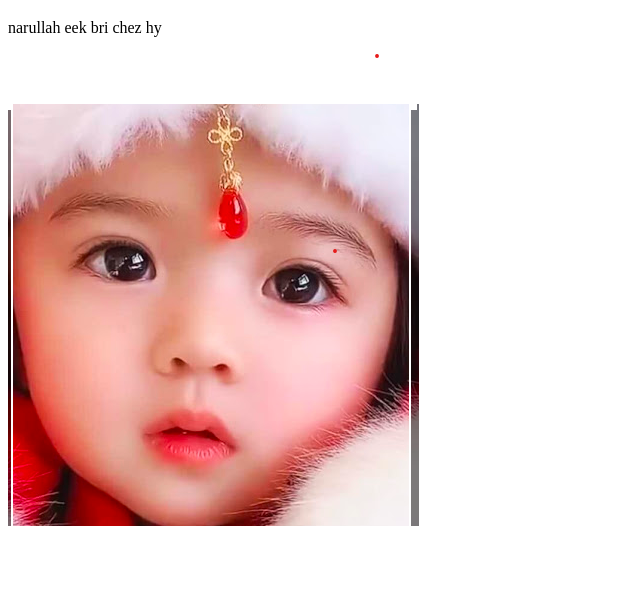
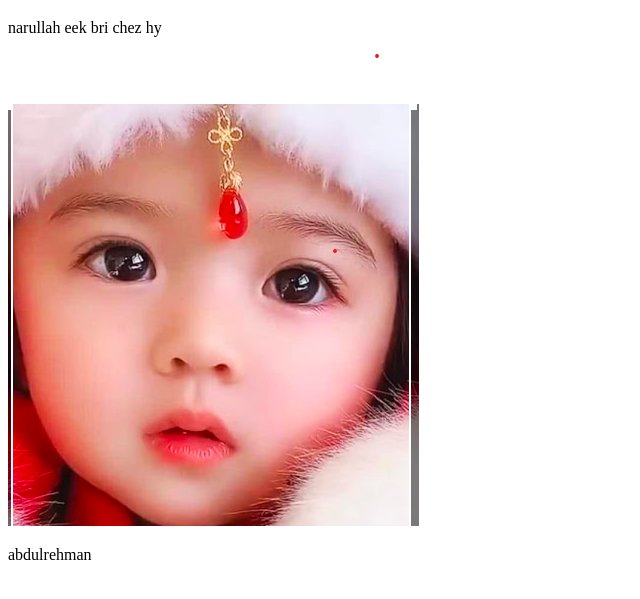
Before and after one commit to hafizabdulrehmanmoavia/my-first-repository, a plain HTML site: page index.html in a window 1280 px wide. Shown: the part 61-660 px from the top of the page, without its empty margins (0-640 px from the left). Drawn offline with Linux system fonts and the light colour scheme.

Commit message:
nasrullah

```diff
--- a/index.html
+++ b/index.html
@@ -9,6 +9,6 @@
    <h1>abdulrehman</h1>
     <P>narullah eek bri chez hy</P>
     <img src="asd.png" alt="abdulrehman">
-
-</body>
+    <p>abdulrehman </p>
+    </body>
 </html>
```
